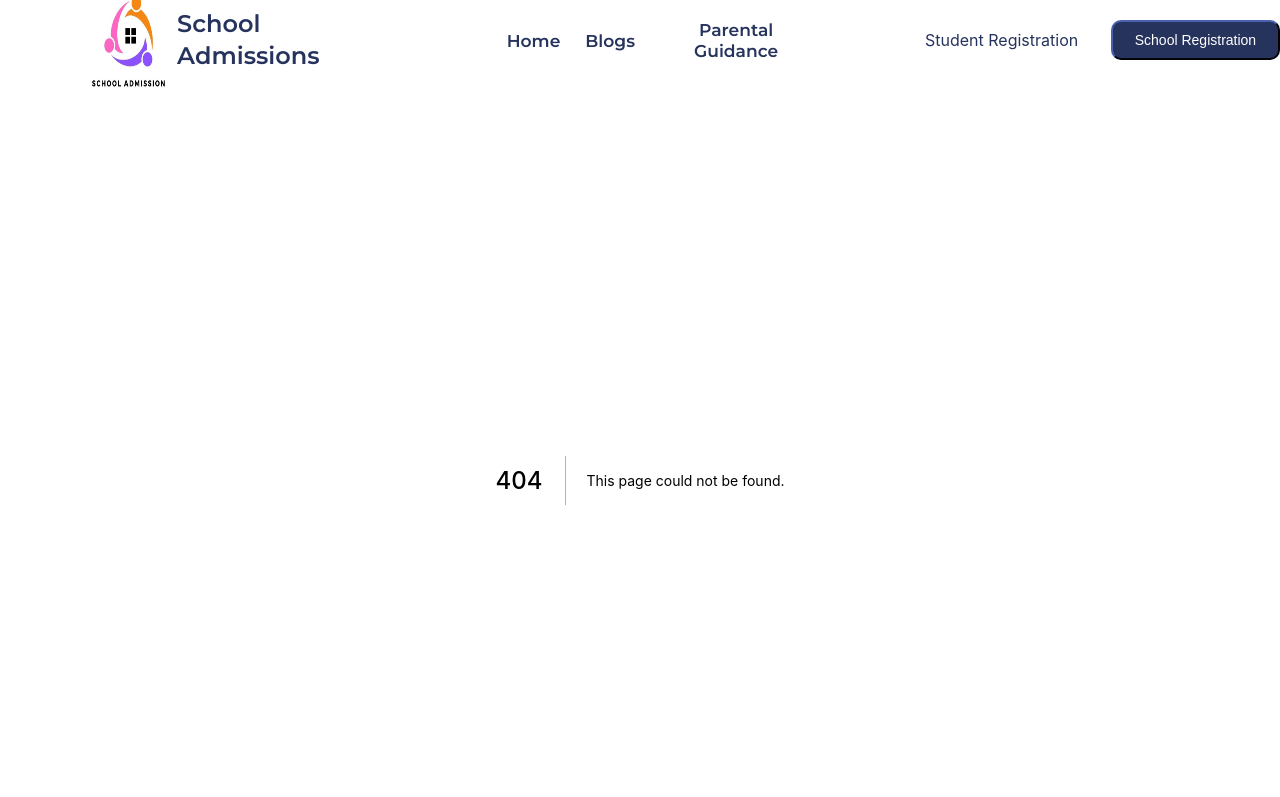
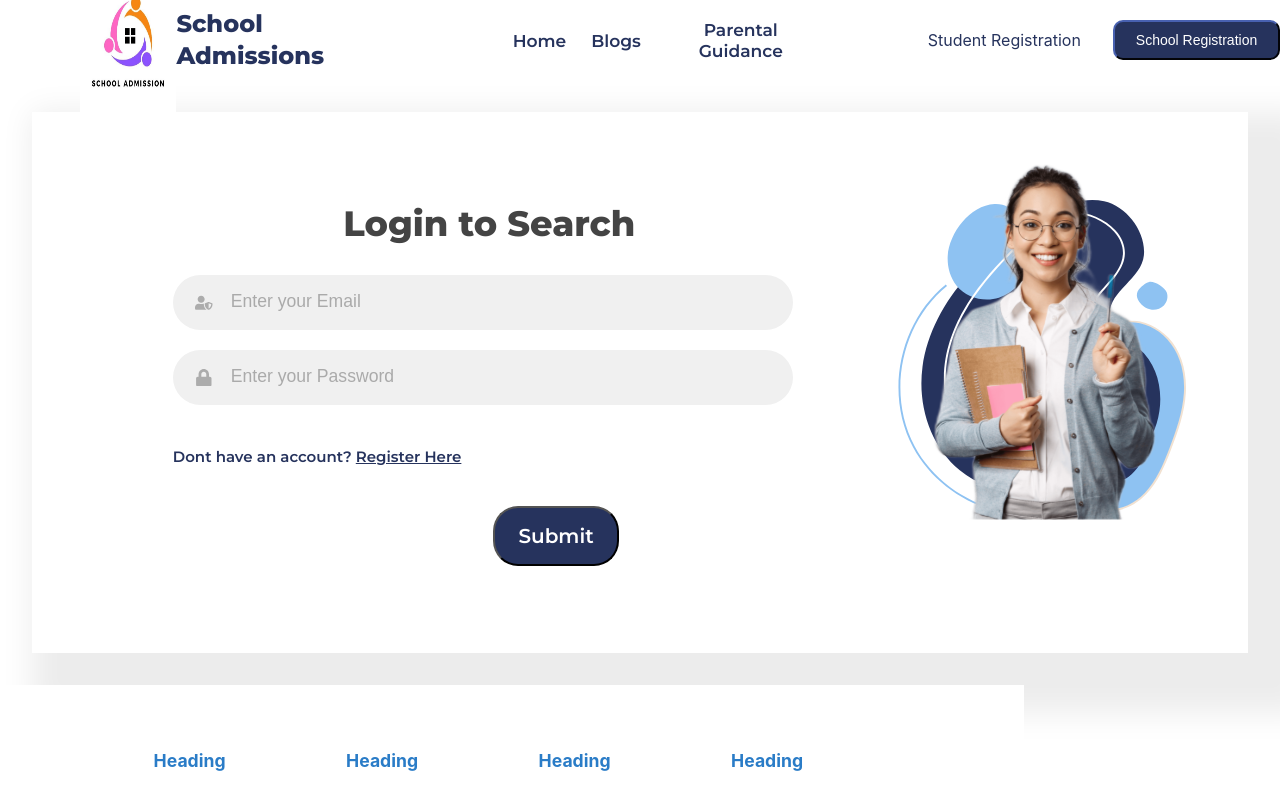
Before and after one commit to SchoolHype/schooladmissionsold, a Next.js app: page /login/parents in a window 1280 px wide. Before the commit this address had no page. Shown: the top 797 px of the page. Built offline with nearby package versions, Linux system fonts and the light colour scheme.

Commit message:
added login and registration forms

```diff
--- a/Components/Navbar/Navbar.jsx
+++ b/Components/Navbar/Navbar.jsx
@@ -26,10 +26,10 @@ const Navbar = () => {
                         <li> <Link href={'/parental-guidance'}>Parental Guidance</Link></li>
                     </ul>
                     <div className={styles.navbarButton}>
-                        <Link href={'/registeration/parents'}>
+                        <Link href={'/registration/parents'}>
                             <a className={styles.button1}> Student Registration </a>
                         </Link>
-                        <Link href={'/registeration/schools'}>
+                        <Link href={'/registration/schools'}>
                             <button className={styles.button2}>School Registration</button>
                         </Link>
                     </div>
--- /dev/null
+++ b/pages/login/parents/index.js
@@ -0,0 +1,63 @@
+import Image from 'next/image';
+import { useState } from 'react';
+import styles from './parentsLogin.module.css';
+import Link from 'next/link'
+
+import { FaLock, FaUserShield } from "react-icons/fa";
+import { ToastContainer, toast } from 'react-toastify';
+import 'react-toastify/dist/ReactToastify.css';
+import { IMaskInput } from 'react-imask'
+
+export default function Registration() {
+
+    const [formData, setFormData] = useState({});
+
+    const submitHandler = e => {
+        setFormData(state => {
+            return {
+                ...state,
+                [e.target.name]: e.target.value
+            }
+        })
+
+    }
+
+    const login = e => {
+        e.preventDefault();
+        const { email_login: email, password_login: password } = formData;
+        setFormData({})
+    }
+
+
+
+  return (
+    <>
+        <ToastContainer />
+        <section className={styles.formcontainer}>
+            <form onSubmit={submitHandler} className={styles.form}>
+                <h2 className={styles.title}>Login to Search</h2>
+
+                <div className={styles.formGroup}>
+                    <div className={styles.fullElement}>
+                        <FaUserShield className={styles.icon} />
+                        <input className={styles.formInput} type="text" name='email_login' value={formData.email_login ? formData.email_login : ""} onChange={submitHandler} placeholder="Enter your Email" />
+                    </div>
+
+                    <div className={styles.fullElement}>
+                        <FaLock className={styles.icon} />
+                        <input className={styles.formInput} type="text" name='password_login' value={formData.password_login ? formData.password_login : ""} onChange={submitHandler} placeholder="Enter your Password" />
+                    </div>
+                </div>
+
+                <div className={styles.buttons}> Dont have an account? <span><Link href='/registration/parents'> Register Here </Link></span> </div>
+
+                <div>
+                    <button variant="primary" type="submit" className={styles.formbutton} onClick={login}> Submit </button>
+                </div>
+
+            </form>
+            <Image src="/Images/section.svg" height={500} width={300} />
+        </section>
+    </>
+  )
+}
--- a/pages/registeration/parents/parentRegisteration.module.css
+++ b/pages/login/parents/parentsLogin.module.css
@@ -3,24 +3,23 @@
 .formcontainer {
     width: 95%;
     margin: 4vh;
-    box-shadow: 0 0 30px 0 rgb(236, 236, 236);
-    margin-bottom: 10vh;
+    box-shadow: 30px 30px 30px 30px rgb(236, 236, 236);
+    margin-bottom: 4vh;
     display: flex;
     flex-direction: row;
+    align-items: flex-start;
   }
 
   .form {
-    display: flex;
-    align-items: center;
-    justify-content: center;
-    flex-direction: column;
     padding: 0rem 5rem;
     transition: all 0.2s 0.7s;
     overflow: hidden;
-    grid-column: 1 / 2;
-    grid-row: 1 / 2;
-    min-height: 120vh;
+    min-height: 60vh;
     font-family: 'Montserrat';
+    margin-top: 5%;
+    display: flex;
+    flex-direction: column;
+    margin-left: 5%;
   }
 
   .form.signUpForm {
@@ -28,21 +27,9 @@
     z-index: 1;
 }
 
-  .formGroup {
-    display: grid;
-    grid-template-columns: auto auto;
-    grid-gap: 0 0.8rem;
-}
-
-  .title {
-    font-size: 2.2rem;
-    color: #444;
-    margin-bottom: 20px;
-}
-
-  .formElement {
-    max-width: 380px;
-    width: 300px;
+.fullElement {
+    grid-column: 1/3 !important;
+    min-width: 620px;
     background-color: #f0f0f0;
     margin: 10px 0;
     height: 55px;
@@ -52,15 +39,31 @@
     align-items: center;
     padding: 0 0.4rem;
     position: relative;
-  }
+}
 
-  .formElement .i {
+.fullElement .icon {
     text-align: center;
     line-height: 55px;
     color: #acacac;
     transition: 0.5s;
-    font-size: 1.2rem;
+    font-size: 1.1rem;
     margin: 1rem;
+    /* margin-right: 2rem; */
+}
+
+
+  .formGroup {
+    display: grid;
+    grid-template-columns: auto auto auto;
+    grid-gap: 0 0.8rem;
+    margin-bottom: 2em;
+}
+
+  .title {
+    font-size: 2.2rem;
+    color: #444;
+    margin-bottom: 20px;
+    text-align: center;
 }
 
   .formInput{
@@ -70,7 +73,7 @@
     line-height: 1;
   }
 
-  .formElement .formInput::placeholder {
+  .fullElement .formInput::placeholder {
     color: #aaa;
     font-weight: 500;
     font-size: 1.1rem;
@@ -83,14 +86,24 @@
     cursor: pointer;
     width: 20%;
     text-align: center;
-    margin-top: 1vh;
+    margin-top: 5vh;
     font-family: 'Montserrat';
     font-size: 2.5vh;
     border-radius: 25px;
-    margin-left:1vh;
+    margin-left: 40vh;
   }
   .formbutton:hover {
     background: #26335D;
+  }
+
+  .formcontainer .form .buttons {
+    color: #26335D;
+    margin-top: 0%;
+    font-size: 15px;
+  }
+
+  .formcontainer .form .buttons span{
+   text-decoration: underline;
   }
 
   @media screen and (max-width:500px) {
--- /dev/null
+++ b/pages/registration/parents/parentRegisteration.module.css
@@ -0,0 +1,181 @@
+@import url('https://fonts.googleapis.com/css2?family=Lora&family=Montserrat:wght@800&family=Poppins:wght@100;200&family=Satisfy&family=Tinos&family=Work+Sans:wght@200&display=swap');
+
+.formcontainer {
+    width: 95%;
+    margin: 4vh;
+    box-shadow: 0 0 30px 0 rgb(236, 236, 236);
+    margin-bottom: 10vh;
+    display: flex;
+    flex-direction: row;
+  }
+
+  .form {
+    padding: 0rem 5rem;
+    transition: all 0.2s 0.7s;
+    overflow: hidden;
+    min-height: 120vh;
+    font-family: 'Montserrat';
+    margin-top: 5%;
+    display: flex;
+    flex-direction: column;
+  }
+
+  .form.signUpForm {
+    opacity: 0;
+    z-index: 1;
+}
+
+  .formGroup {
+    display: grid;
+    grid-template-columns: auto auto auto;
+    grid-gap: 0 0.8rem;
+    margin-bottom: 2em;
+}
+
+  .title {
+    font-size: 2.2rem;
+    color: #444;
+    margin-bottom: 20px;
+    text-align: center;
+}
+
+  .formElement {
+    max-width: 380px;
+    width: 300px;
+    background-color: #f0f0f0;
+    margin: 10px 0;
+    height: 55px;
+    border-radius: 55px;
+    display: flex;
+    justify-content: flex-start;
+    align-items: center;
+    padding: 0 0.4rem;
+    position: relative;
+  }
+
+  .formElement .i {
+    text-align: center;
+    line-height: 55px;
+    color: #acacac;
+    transition: 0.5s;
+    font-size: 1.2rem;
+    margin: 1rem;
+}
+
+  .formInput{
+    background: none;
+    outline: none;
+    border: none;
+    line-height: 1;
+  }
+
+  .formElement .formInput::placeholder {
+    color: #aaa;
+    font-weight: 500;
+    font-size: 1.1rem;
+}
+
+.radioButton {
+  background: none;
+  max-width: 380px;
+  width: 300px;
+  margin: 10px 0;
+  height: 55px;
+  border-radius: 55px;
+  display: flex;
+  justify-content: flex-start;
+  align-items: center;
+  padding: 0 0.8rem;
+  position: relative;
+  outline: none;
+  border: none;
+  line-height: 1;
+  font-weight: 600;
+  font-size: 1.1rem;
+  color: #aaa;
+  display: flex;
+  gap: 2rem;
+
+}
+
+.radioLabel {
+  background-color: white !important;
+  max-width: 380px;
+  width: 300px;
+  margin: 10px 0;
+  height: 55px;
+  border-radius: 55px;
+  display: flex;
+  justify-content: flex-start;
+  align-items: center;
+  padding: 0 0.4rem;
+  position: relative;
+}
+
+.radioLabel :checked {
+  color: #000a23;
+}
+
+.radioLabel .icon {
+  text-align: center;
+  line-height: 55px;
+  color: #acacac;
+  transition: 0.5s;
+  font-size: 1.5rem;
+  margin: 1rem;
+  /* margin-right: 2rem; */
+}
+
+  .formbutton {
+    color: white;
+    background: #26335D;
+    padding: 2vh 0;
+    cursor: pointer;
+    width: 20%;
+    text-align: center;
+    margin-top: 1vh;
+    font-family: 'Montserrat';
+    font-size: 2.5vh;
+    border-radius: 25px;
+    margin-left: 50vh;
+  }
+  .formbutton:hover {
+    background: #26335D;
+  }
+
+  .formcontainer hr {
+    margin-top: 10em;
+    height:auto;
+    margin-right: 0%;
+  }
+
+  .formcontainer .formTitles {
+    display: flex;
+    flex-direction: column;
+    margin-left: auto;
+    font-family: 'Montserrat';
+    margin-top: 12em;
+  }
+
+  .formcontainer .formTitles h3 {
+    font-weight: 600;
+    color: #444;
+    margin-bottom: 8em;
+  }
+
+  @media screen and (max-width:500px) {
+    .formcontainer {
+      width: 100%;
+      flex-direction: column;
+    }
+
+    .form {
+      margin-top: 10vh;
+    }
+
+    .formbutton{
+      width: 80%;
+    }
+
+
+  }
--- a/pages/registeration/schools/schoolRegisteration.module.css
+++ b/pages/registration/schools/schoolRegisteration.module.css
@@ -89,13 +89,7 @@
 }
 
 .radioLabel .icon {
-    text-align: center;
-    line-height: 55px;
     color: #acacac;
-    transition: 0.5s;
-    font-size: 1.1rem;
-    margin: 1rem;
-    /* margin-right: 2rem; */
 }
 
   .formInput{
```
Also changed, not shown: Components/Hero Section/HeroSection.jsx (+8 -2 lines), pages/registration/parents/index.js (renamed from pages/registeration/parents/index.js, +80 -22 lines), pages/registration/schools/index.js (renamed from pages/registeration/schools/index.js).
